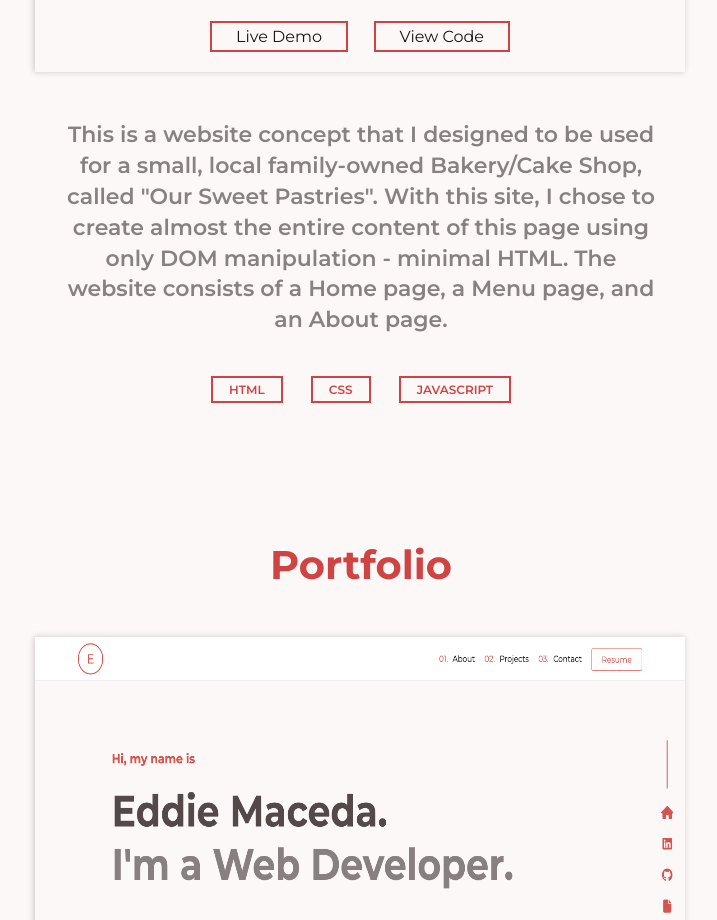
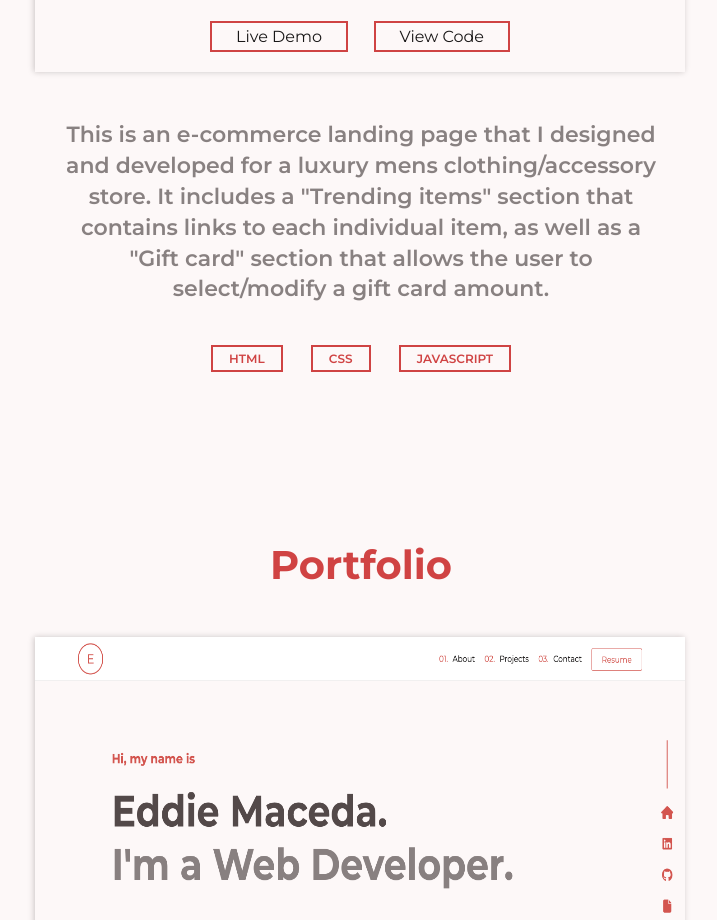
Before and after one commit to eddiemaceda11/Portfolio, a plain HTML site: page index.html in a window 1280 px wide. Shown: the part 3524-4444 px from the top of the page, without its empty margins (279-996 px from the left). Drawn offline with Linux system fonts and the light colour scheme.

Commit message:
Add Royal project description

```diff
--- a/index.html
+++ b/index.html
@@ -166,8 +166,8 @@
               </div>
               <div class="description two">
                 <p>
-                  This is a website concept that I designed to be used for a small, local family-owned Bakery/Cake Shop, called "Our Sweet Pastries". With this site, I chose to create almost the entire content of this page using only DOM manipulation - minimal HTML. The website consists of a Home
-                  page, a Menu page, and an About page.
+                  This is an e-commerce landing page that I designed and developed for a luxury mens clothing/accessory store. It includes a "Trending items" section that contains links to each individual item, as well as a "Gift card" section that allows the user to select/modify a gift card
+                  amount.
                 </p>
                 <ul class="languages two">
                   <li class="box">Html</li>
```
